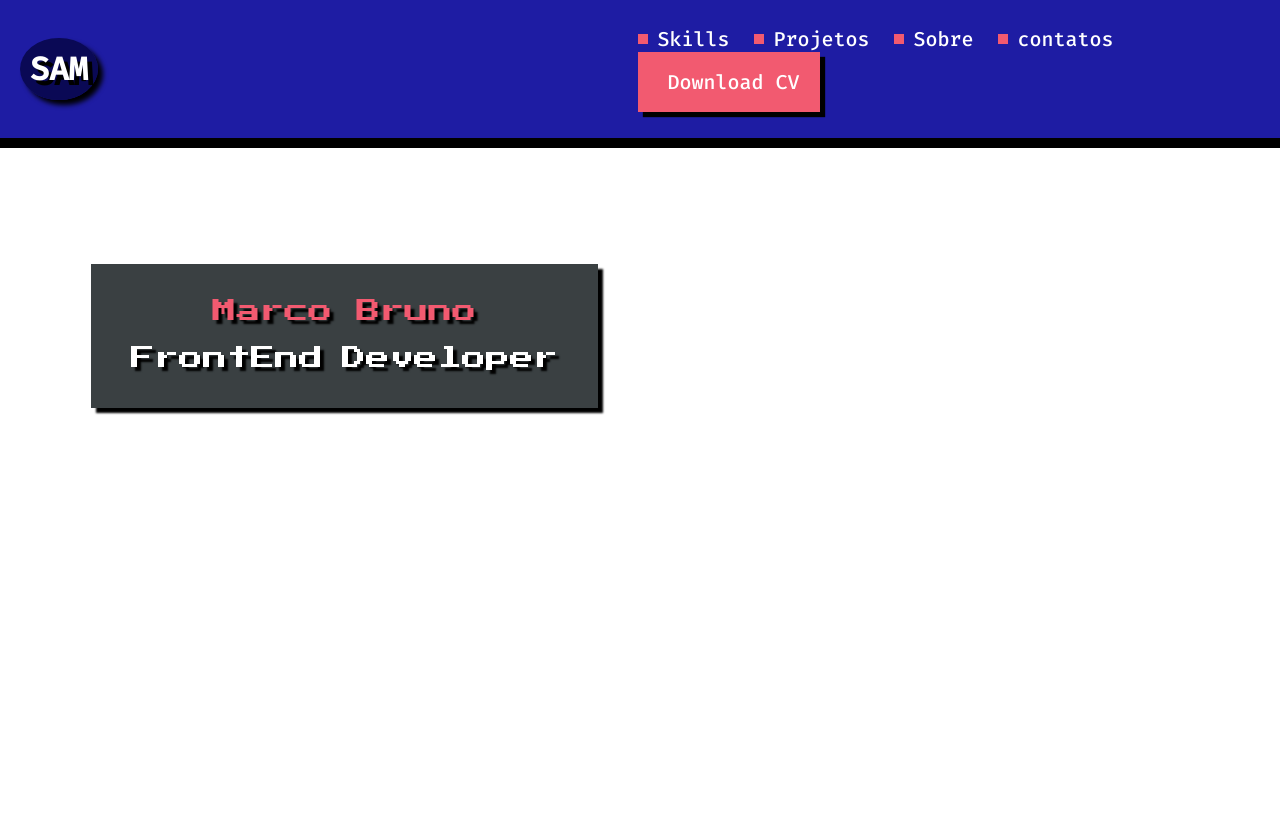
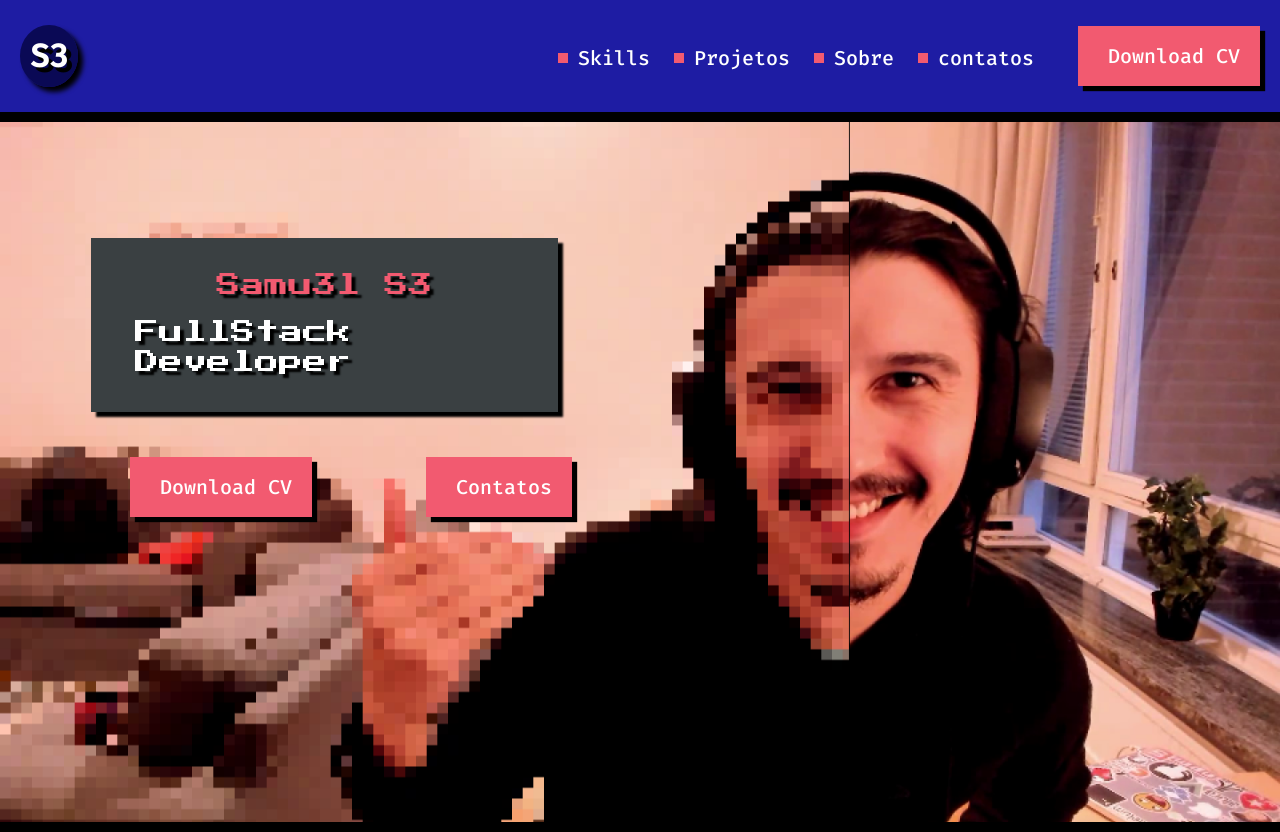
Before and after one commit to SamuelAdrianDev/projeto, a plain HTML site: page index.html in a window 1280 px wide. Before the commit the page ends 800 px from the top, so only its background shows below. Drawn offline with Linux system fonts and the light colour scheme.

Commit message:
Create banner and button

```diff
--- /dev/null
+++ b/css/comonents.css/banner.css
@@ -0,0 +1,17 @@
+.banner {
+    background-image: url(../../imagen/photo.png);
+    background-size: 100%;
+    background-repeat: no-repeat;
+    height: 700px;
+    border-bottom: 10px solid black;
+}
+
+
+.banner .navigation {
+    margin-left: 110px;
+
+}
+
+.navigation .button {
+    margin-right: 90px;
+}
--- /dev/null
+++ b/css/comonents.css/boxone.css
@@ -0,0 +1,27 @@
+.caixaone {
+    display: inline-block;
+    margin: 116px 722px 45px 091px;
+    background-color: #3A4042;
+    padding: 35px 44px;
+    box-shadow: 5px 5px 2px black;
+}
+
+.nome {
+    color: #F25A70;
+    font-family: "Press Start 2P", Arial, Helvetica, sans-serif;
+    size: 40px;
+    font-weight: 400;
+    text-shadow: 4px 4px 2px black;
+    text-align: center;
+    padding-bottom: 20px;
+}
+.area {
+    color: #fff;
+    font-family: "Press Start 2P", Arial, Helvetica, sans-serif;
+    size: 30px;
+    font-weight: 400;
+    line-height: 30px;
+    margin-right: -20px;
+    text-shadow: 4px 4px 2px black;
+
+}
--- /dev/null
+++ b/css/comonents.css/button.css
@@ -0,0 +1,20 @@
+.button:hover {
+    color: white;
+    transform: scale(1.08);
+    box-shadow: none;
+}
+
+
+.button {
+    display: inline-block;
+    background-color: #F25A70;
+    height: 60px;
+    line-height: 60px;
+    padding-left: 20px;
+    padding-right: 20px;
+    box-shadow: 5px 5px 1px black;
+    transition: transform 200ms linear;
+    margin: 0px;
+    margin-left: 20px;
+
+}
--- /dev/null
+++ b/css/comonents.css/header.css
@@ -0,0 +1,48 @@
+header {
+    display: flex;
+    justify-content: space-between;
+    align-items: center;
+    background-color: #1E1CA3;
+    border-bottom: 10px solid #000;
+    padding: 10px 20px;
+
+}
+
+header>h1:hover {
+    cursor: pointer;
+}
+
+header>h1 {
+    font-family: "Fira Code", Arial, Helvetica, sans-serif;
+    color: white;
+    text-shadow: 5px 5px black;
+    background-color: #03033cbe;
+    padding: 10px 10px;
+    border-radius: 50%;
+    box-shadow: 5px 5px 5px black;
+}
+
+a:hover {
+    color: #F25A70;
+
+}
+
+a::before {
+    content: "";
+    background-color: #F25A70;
+    width: 10px;
+    height: 10px;
+    margin-right: 10px;
+
+}
+
+a {
+    display: inline-flex;
+    align-items: center;
+    color: white;
+    font-family: "Fira Code", Arial, Helvetica, sans-serif;
+    text-decoration: none;
+    font-size: 20px;
+    margin-right: 20px;
+    transition: 0.4s;
+}
--- a/css/style.css
+++ b/css/style.css
@@ -1,119 +1 @@
 @charset "UTF-8";
-
-header {
-    display: flex;
-    justify-content: space-between;
-    align-items: center;
-    background-color: #1E1CA3;
-    border-bottom: 10px solid #000;
-    padding: 10px 20px;
-
-}
-
-header>h1:hover {
-    cursor: pointer;
-}
-
-header>h1 {
-    font-family: "Fira Code", Arial, Helvetica, sans-serif;
-    color: white;
-    text-shadow: 5px 5px black;
-    background-color: #03033cbe;
-    padding: 10px 10px;
-    border-radius: 50%;
-    box-shadow: 5px 5px 5px black;
-}
-
-nav {
-    display: inline-block;
-    padding-left: 500px;
-
-}
-
-a:hover {
-    color: #F25A70;
-
-}
-
-a::before {
-    content: "";
-    background-color: #F25A70;
-    width: 10px;
-    height: 10px;
-    margin-right: 10px;
-
-}
-
-a {
-    display: inline-flex;
-    align-items: center;
-    color: white;
-    font-family: "Fira Code", Arial, Helvetica, sans-serif;
-    text-decoration: none;
-    font-size: 20px;
-    margin-right: 20px;
-    transition: 0.4s;
-}
-
-#button:hover {
-    color: white;
-    transform: scale(1.08);
-    box-shadow: none;
-}
-
-
-#button {
-    display: inline-block;
-    background-color: #F25A70;
-    height: 60px;
-    line-height: 60px;
-    padding-left: 20px;
-    padding-right: 20px;
-    box-shadow: 5px 5px 1px black;
-    transition: transform 200ms linear;
-    margin: 0px;
-}
-
-article {
-    display: inline-block;
-    margin: 116px 722px 497px 91px;
-    background-color: #3A4042;
-    position: absolute;
-    padding: 35px 40px;
-    box-shadow: 5px 5px 2px black;
-
-}
-
-.nome {
-    color: #F25A70;
-    font-family: "Press Start 2P", Arial, Helvetica, sans-serif;
-    size: 40px;
-    font-weight: 400;
-    text-shadow: 4px 4px 2px black;
-    text-align: center;
-    padding-bottom: 20px;
-}
-
-.alinhar {
-    display: flex;
-}
-
-.area {
-    color: #fff;
-    font-family: "Press Start 2P", Arial, Helvetica, sans-serif;
-    size: 30px;
-    font-weight: 400;
-    line-height: 30px;
-    margin-right: 19px;
-    text-shadow: 4px 4px 2px black;
-
-}
-
-.direita {
-    color: #fff;
-    font-family: "Press Start 2P", Arial, Helvetica, sans-serif;
-    size: 30px;
-    font-weight: 400;
-    line-height: 30px;
-    text-shadow: 4px 4px 2px black;
-}
--- a/index.html
+++ b/index.html
@@ -12,34 +12,37 @@
 
     <link rel="stylesheet" href="css/reset.css">
     <link rel="stylesheet" href="css/style.css">
+    <link rel="stylesheet" href="css/comonents.css/header.css">
+    <link rel="stylesheet" href="css/comonents.css/button.css">
+    <link rel="stylesheet" href="css/comonents.css/boxone.css">
+    <link rel="stylesheet" href="css/comonents.css/banner.css">
 
 </head>
 <body>
     <header>
-        <h1 class="logo">SAM</h1>
-        <nav>
+        <h1 class="logo">S3</h1>
             <ul>
                 <a href="">Skills</a>
                 <a href="">Projetos</a>
                 <a href="">Sobre</a>
                 <a href="">contatos</a>
-                <a id="button" href="">Download CV</a>
+                <a class="button" href="">Download CV</a>
             </ul>
-        </nav>
     </header>
 
-    <main>
-        <article>
-            <h1 class="nome">Marco Bruno</h1>
-            <div class="alinhar">
-                <h1 class="area">FrontEnd</h1>
-                <h1 class="direita">Developer</h1>
+        <section class="banner">
+            <div class="wapper">
+                <div class="caixaone">
+                        <h1 class="nome">Samu3l S3</h1>
+                        <h2 class="area">FullStack Developer</h1>
+                </div>
+                <div class="navigation">
+                    <a class="button"href="">Download CV</a>
+                    <a class="button"href="">Contatos</a>
+                </div>
             </div>
 
-        </article>
-
-    </main>
-
+        </section>
 
 </body>
 </html>
```
Also changed, not shown: imagen/photo.png (added).
